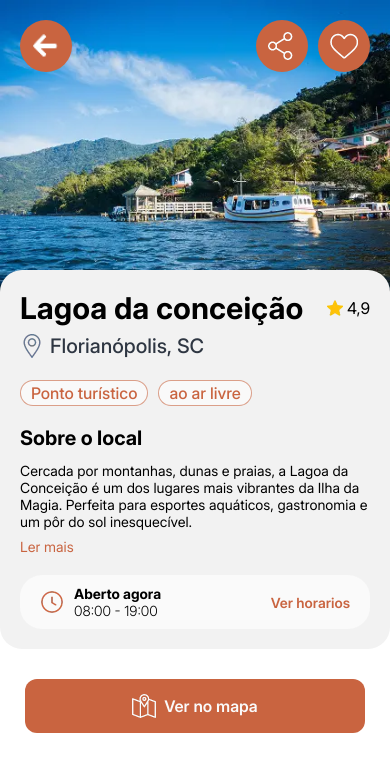
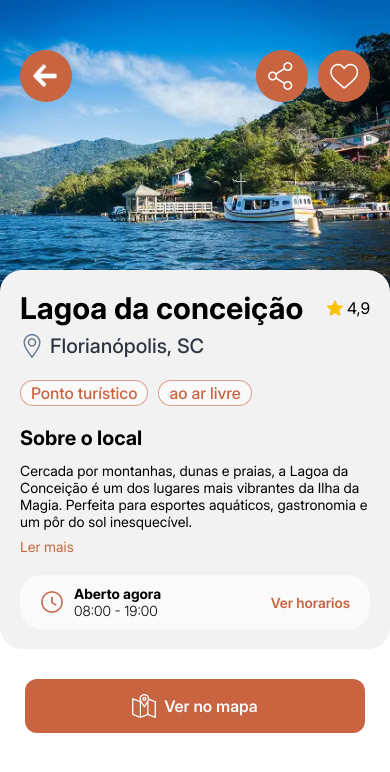
Before and after one commit to GoBrazill/explore-brasil-mobile, a React Native app: screen / in a window 390 px wide. Shown: the top 772 px of the page. Built offline with nearby package versions, Linux system fonts and the light colour scheme.

Commit message:
fix(place detail): icons overlapping with status bar

```diff
--- a/src/screens/PlaceDetailScreen/style.js
+++ b/src/screens/PlaceDetailScreen/style.js
@@ -15,7 +15,7 @@ export const IconWrapper = styled.View`
     flex-direction: row;
     justify-content: space-between;
 
-    padding: 20px;
+    padding: 50px 20px 20px 20px;
 `
 
 export const IconCircle = styled.View`
```
